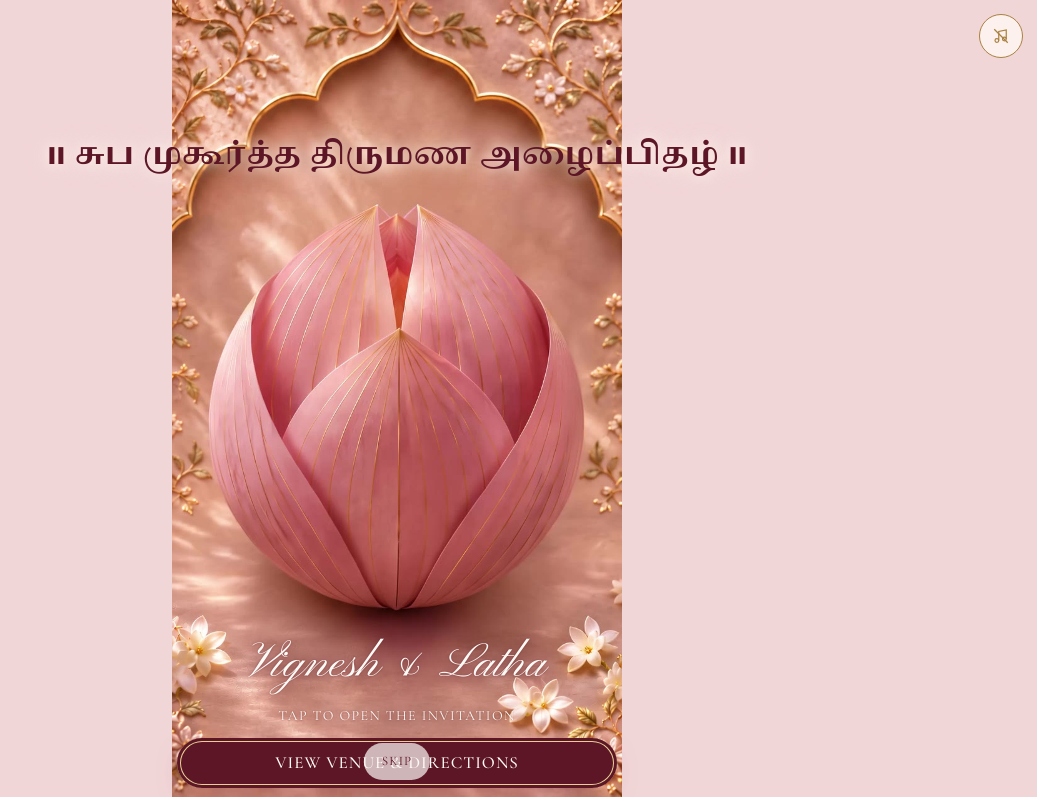
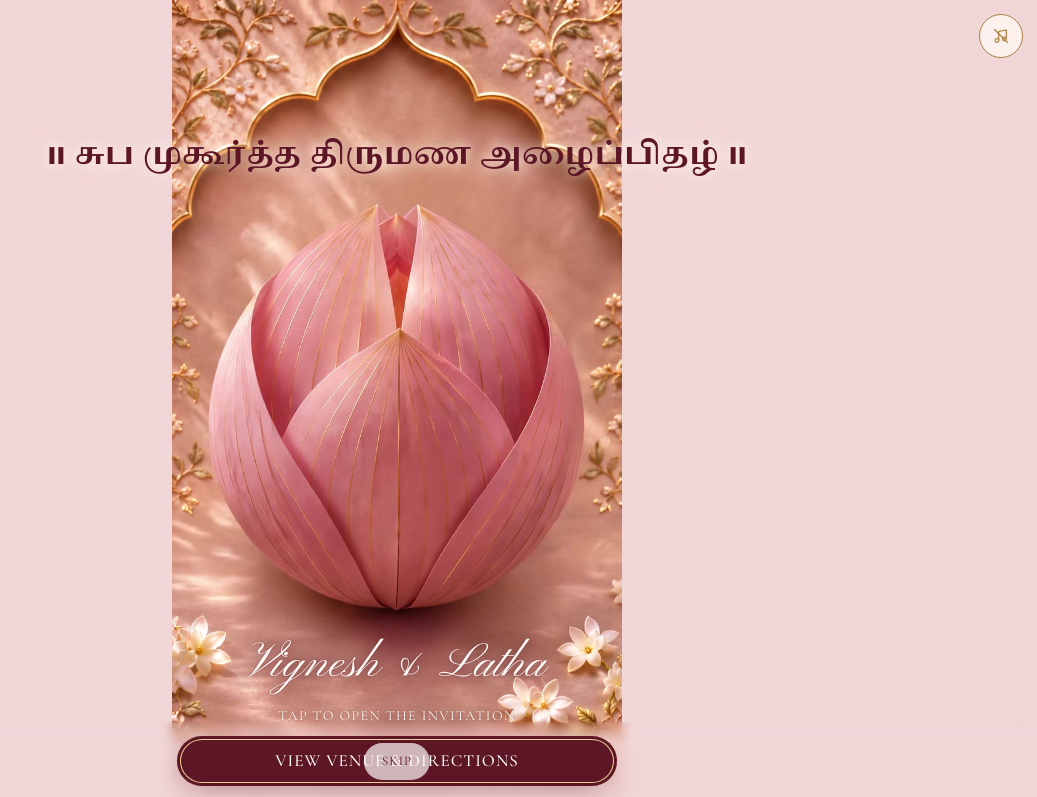
Before and after one commit to vishnubalakumar0/marriage-invitation3, a website: page index.html in a window 1280 px wide. Shown: the top 797 px of the page, without its empty margins (243-1280 px from the left). Drawn offline with Linux system fonts and the light colour scheme.

Commit message:
Fix raw JSX comments and improve floating dock styling

```diff
--- a/index.html
+++ b/index.html
@@ -244,7 +244,7 @@ html.is-opened .first__dim{opacity:1}
 .music{position:fixed;right:14px;top:calc(14px + env(safe-area-inset-top));z-index:30;width:44px;height:44px;border-radius:50%;border:1.5px solid var(--gold);background:rgba(255,250,245,.75);color:var(--gold);display:grid;place-items:center;cursor:pointer;backdrop-filter:blur(6px)}
 .music svg{width:18px;height:18px}
 .music[aria-pressed="false"] .on,.music[aria-pressed="true"] .off{display:none}
-.dock{position:fixed;left:0;right:0;bottom:0;z-index:30;padding:12px var(--pad) calc(12px + env(safe-area-inset-bottom));transform:translateY(120%);transition:transform .35s}
+.dock{position:fixed;left:0;right:0;bottom:0;z-index:30;padding:14px var(--pad) calc(14px + env(safe-area-inset-bottom));transform:translateY(120%);transition:transform .35s;background:linear-gradient(to top,rgba(241,214,216,.96) 0%,rgba(241,214,216,.75) 70%,transparent 100%);-webkit-backdrop-filter:blur(6px);backdrop-filter:blur(6px)}
 .dock.is-on{transform:none}
 .dock .btn{display:flex;width:100%;max-width:var(--col);margin:0 auto;background:var(--ink);color:#fffaf5;border-color:var(--ink);box-shadow:inset 0 0 0 3px var(--ink),inset 0 0 0 4px var(--gold-lt),0 10px 30px -12px rgba(122,46,64,.6)}
 #fall{position:fixed;inset:0;pointer-events:none;z-index:20}
@@ -341,7 +341,7 @@ html.is-opened .first__dim{opacity:1}
       <h2 class="t gsap-reveal">Meet the Couple</h2>
       <p class="sub font-tamil gsap-reveal" style="font-size:22px;color:var(--gold);font-weight:600">மணமக்கள்</p>
 
-      {/* Couple Photo in Palace Border */}
+      <!-- Couple Photo in Palace Border -->
       <div class="couple-wrap gsap-reveal-scale">
         <div class="couple-img-box">
           <img src="media/couple-photo.jpg" alt="M. Vignesh and R. Latha" loading="lazy">
@@ -353,9 +353,9 @@ html.is-opened .first__dim{opacity:1}
           <p class="tag">"Two souls, one sacred bond, a lifetime of love and togetherness"</p>
         </div>
 
-        {/* Side-by-side profile cards under the photo */}
+        <!-- Side-by-side profile cards under the photo -->
         <div class="couple-cards-grid">
-          {/* Bride Card (Standing on left) */}
+          <!-- Bride Card (Standing on left) -->
           <div class="c-badge-box">
             <span class="role">மணமகள் • The Bride</span>
             <h4>R. Latha</h4>
@@ -363,7 +363,7 @@ html.is-opened .first__dim{opacity:1}
             <p class="qual-val">🎓 B.A., B.Ed., D.Co-op.</p>
           </div>
 
-          {/* Groom Card (Standing on right) */}
+          <!-- Groom Card (Standing on right) -->
           <div class="c-badge-box">
             <span class="role">மணமகன் • The Groom</span>
             <h4>M. Vignesh</h4>
@@ -494,7 +494,7 @@ html.is-opened .first__dim{opacity:1}
       <h2 class="t gsap-reveal">Our Families</h2>
       <p class="sub font-tamil gsap-reveal" style="font-size:20px;color:var(--gold);font-weight:600">எங்கள் குடும்பத்தினர்</p>
 
-      {/* Inviting Elders */}
+      <!-- Inviting Elders -->
       <div class="info-card gsap-reveal" style="text-align:center;max-width:440px;margin:16px auto 0">
         <h4>Cordially Awaiting Your Presence • தங்கள் வரவை அன்புடன் எதிர்நோக்கும்</h4>
         <p class="main-t" style="margin-top:8px">G. Mani <span style="font-size:15px;font-weight:normal;opacity:0.8">(Clerk Retd., PACS Kalambur)</span></p>
@@ -504,7 +504,7 @@ html.is-opened .first__dim{opacity:1}
         <p class="tamil-t font-tamil">M. குப்பு அம்மாள் <span style="font-size:14px;font-weight:normal">(களம்பூர்)</span></p>
       </div>
 
-      {/* Groom & Bride Families Grid */}
+      <!-- Groom & Bride Families Grid -->
       <div class="fam-box gsap-reveal">
         <div class="fam-panel">
           <h4>Groom's Family • மணமகன் வீட்டார்</h4>
@@ -561,7 +561,7 @@ html.is-opened .first__dim{opacity:1}
           <button class="btn" id="cal" type="button">Add to Calendar</button>
         </div>
 
-        {/* Structured Address Cards */}
+        <!-- Structured Address Cards -->
         <div class="info-grid">
           <div class="info-card">
             <h4>Venue Location (அமைவிடம்)</h4>
```
